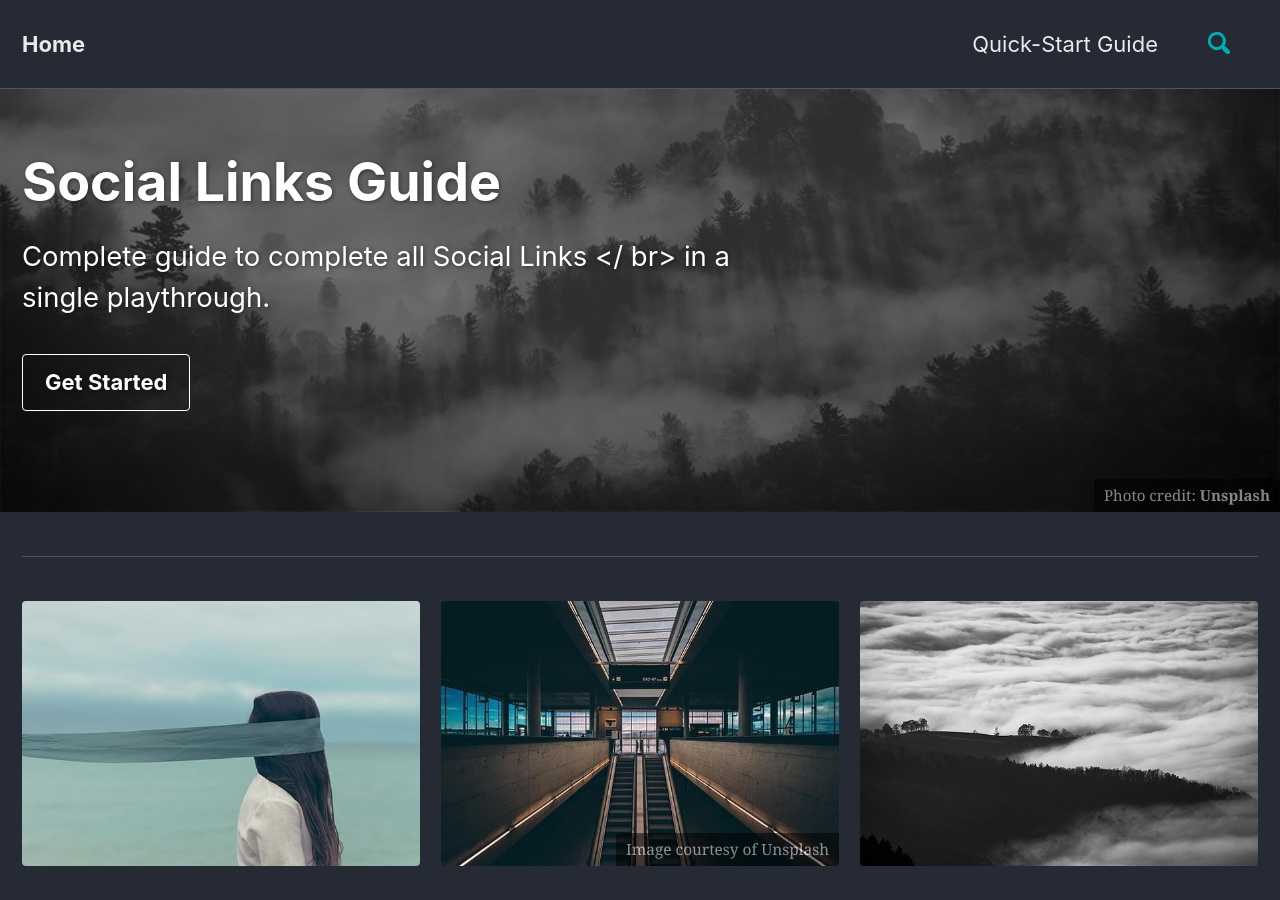
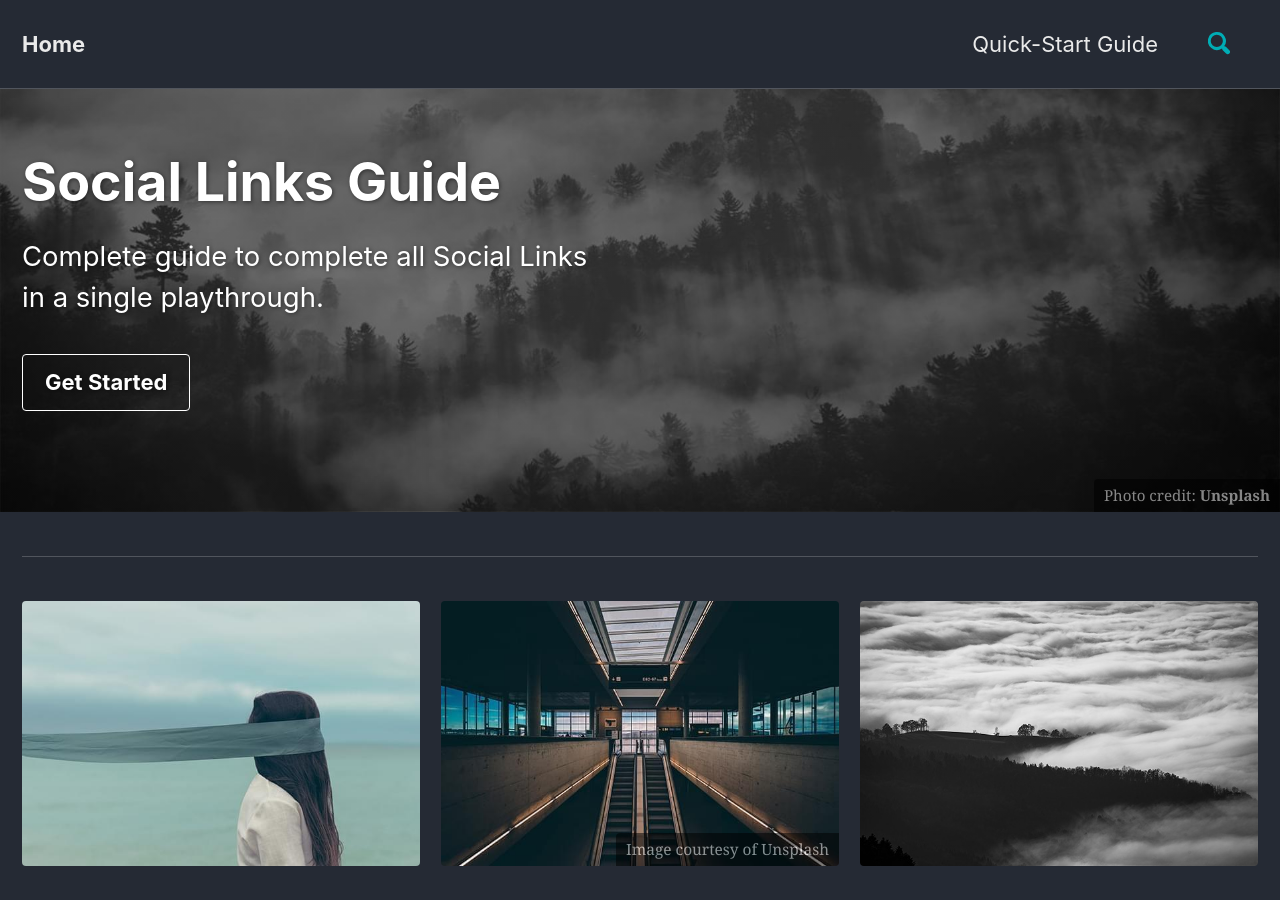
Before and after one commit to Nishikino/mysite, a Jekyll site: the page built from index.html, in a window 1280 px wide and 900 px high. Built offline with Jekyll 4.4.1, drawn with Linux system fonts in a browser that asks for light colours; cached includes are drawn as plain includes; nearby versions of some CDN libraries; the list of posts is cut into pages by our own code.

```diff
--- a/index.html
+++ b/index.html
@@ -9,7 +9,7 @@ header:
     - label: "Get Started"
       url: "https://github.com/mmistakes/minimal-mistakes/"
   caption: "Photo credit: [**Unsplash**](https://unsplash.com)"
-excerpt: "Complete guide to complete all Social Links </ br> in a single playthrough."
+excerpt: "Complete guide to complete all Social Links <br /> in a single playthrough."
 feature_row:
   - image_path: /assets/images/unsplash-gallery-image-1-th.jpg
     alt: "placeholder image 1"
```
